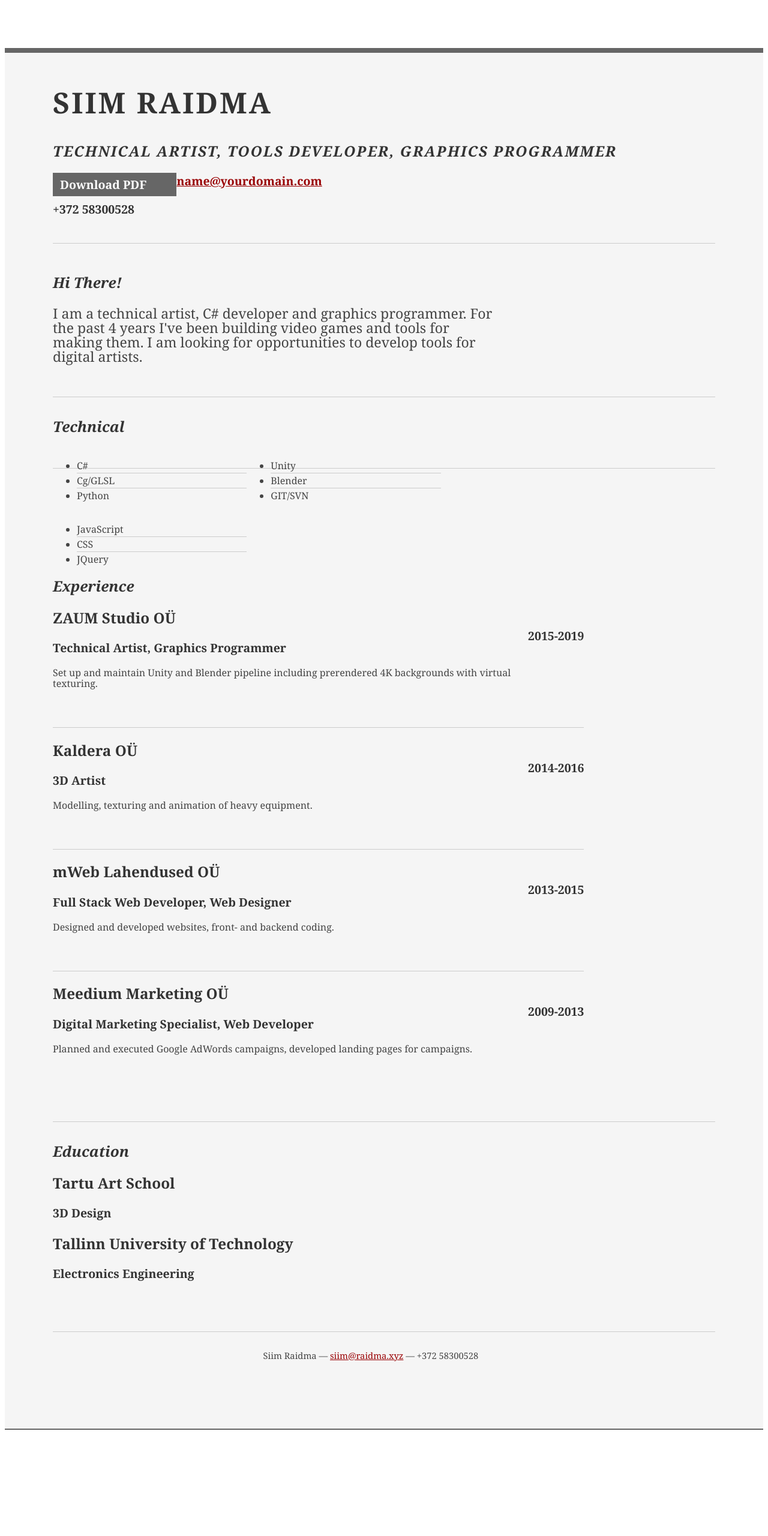
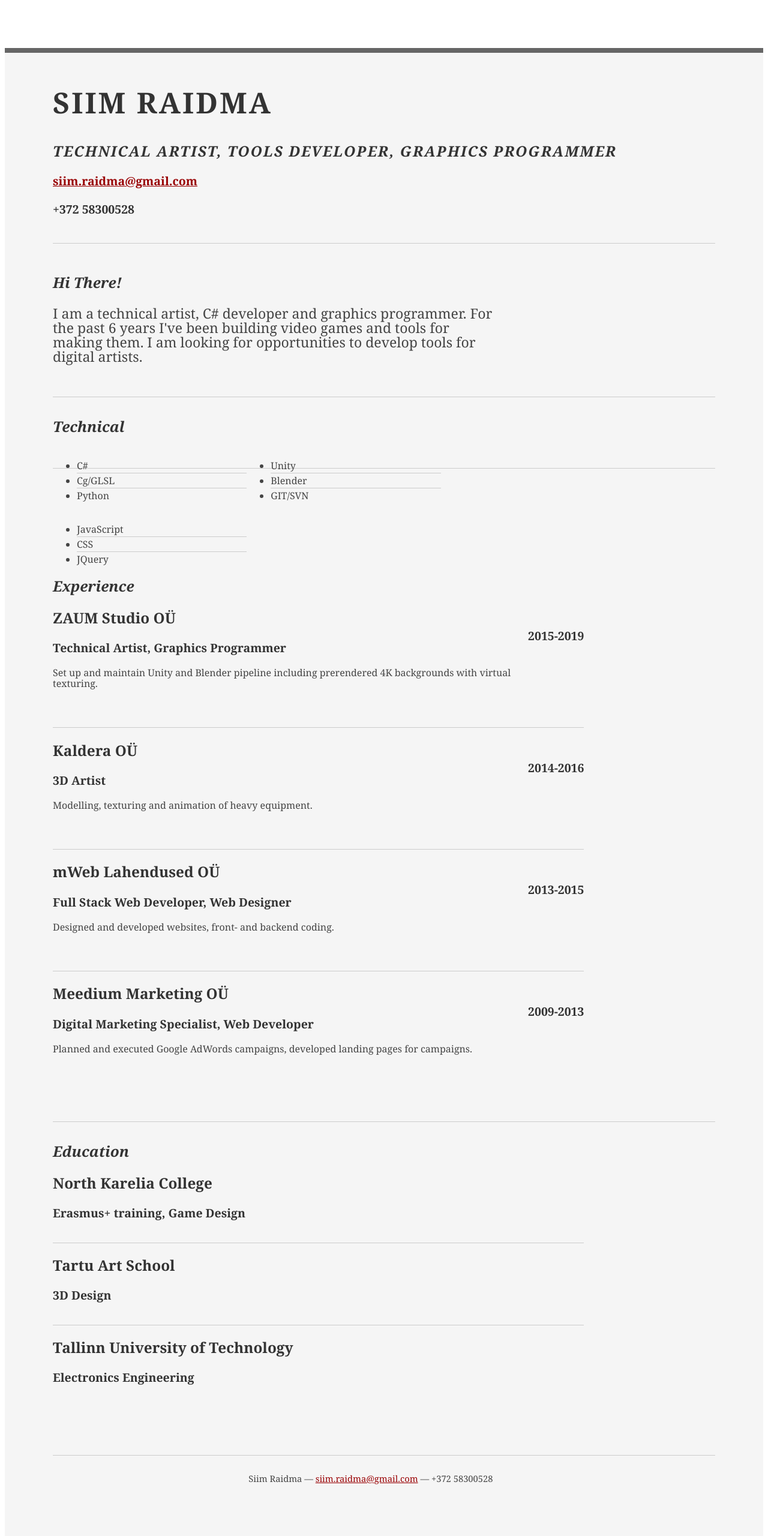
Before and after one commit to raidma/raidma.github.io, a plain HTML site: page cv/index.html in a window 1280 px wide. Shown: the top 2560 px of the page at 60% size. Before the commit the page ends 2463 px from the top, so only its background shows below. Drawn offline with Linux system fonts and the light colour scheme; a small style sheet from the web is missing.

Commit message:
old e-mail

```diff
--- a/cv/index.html
+++ b/cv/index.html
@@ -2,7 +2,7 @@
 <html>
 <head>
 
-	<title>Siim Raidma | Technical Artist, Tools Developer, Graphics Programmer | siim@raidma.xyz</title>
+	<title>Siim Raidma | Technical Artist, Tools Developer, Graphics Programmer | siim.raidma@gmail.com</title>
 	<meta http-equiv="content-type" content="text/html; charset=utf-8" />
 
 	<meta name="keywords" content="" />
@@ -26,8 +26,8 @@
 
 				<div class="yui-u">
 					<div class="contact-info">
-						<h3><a id="pdf" href="#">Download PDF</a></h3>
-						<h3><a href="mailto:name@yourdomain.com">name@yourdomain.com</a></h3>
+						<!--<h3><a id="pdf" href="#">Download PDF</a></h3>-->
+						<h3><a href="mailto:siim.raidma@gmail.com">siim.raidma@gmail.com</a></h3>
 						<h3>+372 58300528</h3>
 					</div><!--// .contact-info -->
 				</div>
@@ -44,7 +44,7 @@
 						</div>
 						<div class="yui-u">
 							<p class="enlarge">
-									I am a technical artist, C# developer and graphics programmer. For the past 4 years I've been building video games and tools for making them. I am looking for opportunities to develop tools for digital artists.
+									I am a technical artist, C# developer and graphics programmer. For the past 6 years I've been building video games and tools for making them. I am looking for opportunities to develop tools for digital artists.
 							</p>
 						</div>
 					</div><!--// .yui-gf -->
@@ -142,12 +142,18 @@
 							<h2>Education</h2>
 						</div>
 						<div class="yui-u">
-							<h2>Tartu Art School</h2>
-							<h3>3D Design</h3>
-						</div>
-						<div class="yui-u">
-							<h2>Tallinn University of Technology</h2>
-							<h3>Electronics Engineering</h3>
+							<div class="job">
+								<h2>North Karelia College</h2>
+								<h3>Erasmus+ training, Game Design</h3>
+							</div>
+							<div class="job">
+								<h2>Tartu Art School</h2>
+								<h3>3D Design</h3>
+							</div>
+							<div class="job last">
+								<h2>Tallinn University of Technology</h2>
+								<h3>Electronics Engineering</h3>
+							</div>
 						</div>
 					</div><!--// .yui-gf -->
 
@@ -157,7 +163,7 @@
 		</div><!--// bd -->
 
 		<div id="ft">
-			<p>Siim Raidma &mdash; <a href="mailto:siim@raidma.xyz">siim@raidma.xyz</a> &mdash; +372 58300528</p>
+			<p>Siim Raidma &mdash; <a href="mailto:siim.raidma@gmail.com">siim.raidma@gmail.com</a> &mdash; +372 58300528</p>
 		</div><!--// footer -->
 
 	</div><!-- // inner -->
```
